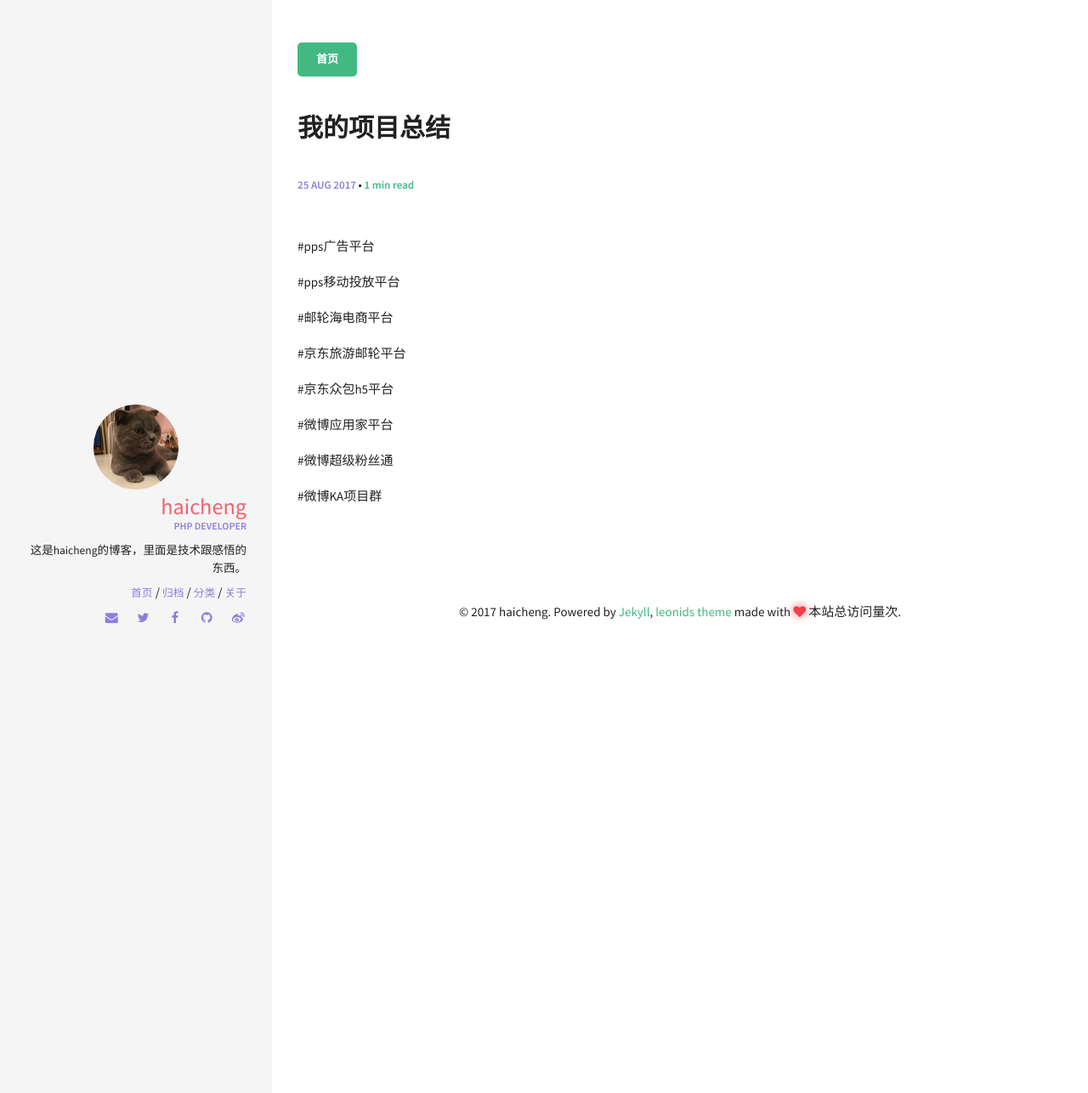
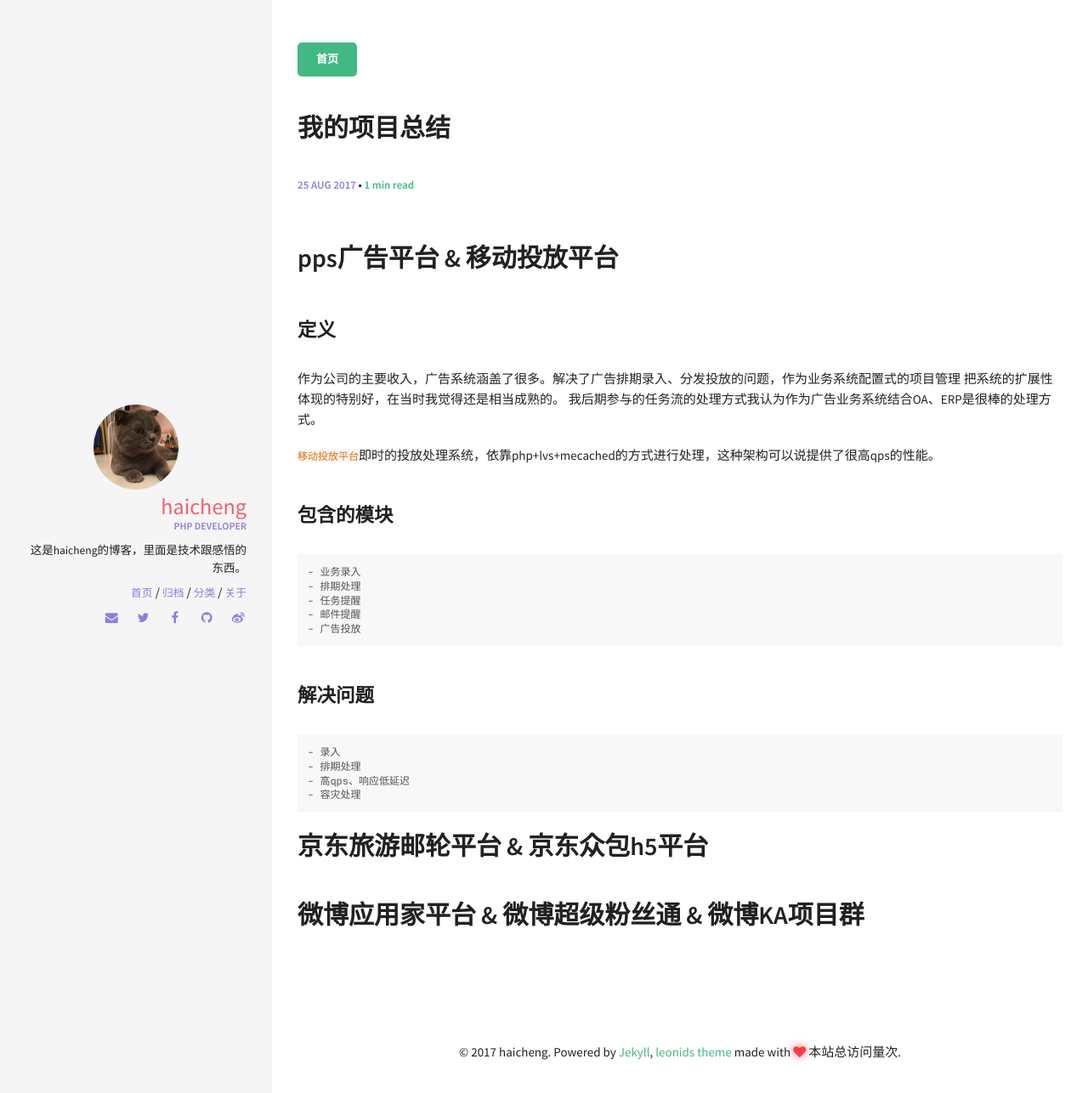
Before and after one commit to chchmlml/chchmlml.github.io, a Jekyll site: the page built from _posts/2017-08-25-my-career.md, in a window 1280 px wide. Shown: the top 1286 px of the page at 85% size. Built offline with Jekyll 4.4.1, drawn with Linux system fonts in a browser that asks for light colours; comment, search, counter and statistics services are not loaded.

Commit message:
add blog upgrade

```diff
--- a/_posts/2017-08-25-my-career.md
+++ b/_posts/2017-08-25-my-career.md
@@ -2,7 +2,7 @@
 layout: post
 title: '我的项目总结'
 date: '2017-08-25 11:19:59'
-description: '必须哦'
+description: '毕业至今的工作经历'
 categories:
 - 随笔
 tags:
@@ -10,18 +10,28 @@ tags:
 - 项目
 ---
 
-#pps广告平台
+# pps广告平台 & 移动投放平台
 
-#pps移动投放平台
+### 定义
+   作为公司的主要收入，广告系统涵盖了很多。解决了广告排期录入、分发投放的问题，作为业务系统配置式的项目管理
+把系统的扩展性体现的特别好，在当时我觉得还是相当成熟的。
+   我后期参与的任务流的处理方式我认为作为广告业务系统结合OA、ERP是很棒的处理方式。
 
-#邮轮海电商平台
+   `移动投放平台`即时的投放处理系统，依靠php+lvs+mecached的方式进行处理，这种架构可以说提供了很高qps的性能。
 
-#京东旅游邮轮平台
+### 包含的模块
+    - 业务录入
+    - 排期处理
+    - 任务提醒
+    - 邮件提醒
+    - 广告投放
 
-#京东众包h5平台
+### 解决问题
+    - 录入
+    - 排期处理
+    - 高qps、响应低延迟
+    - 容灾处理
 
-#微博应用家平台
+# 京东旅游邮轮平台 & 京东众包h5平台
 
-#微博超级粉丝通
-
-#微博KA项目群
+# 微博应用家平台 & 微博超级粉丝通 & 微博KA项目群
```
Also changed, not shown: _posts/2017-09-11-everyday-learn-2.md (+1 -1 lines), 4 other files.
